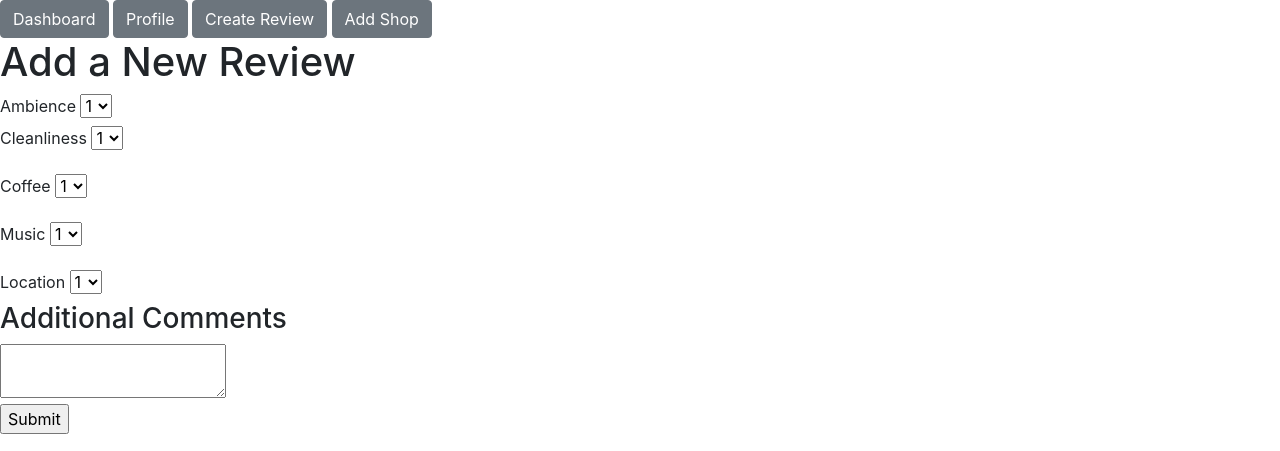
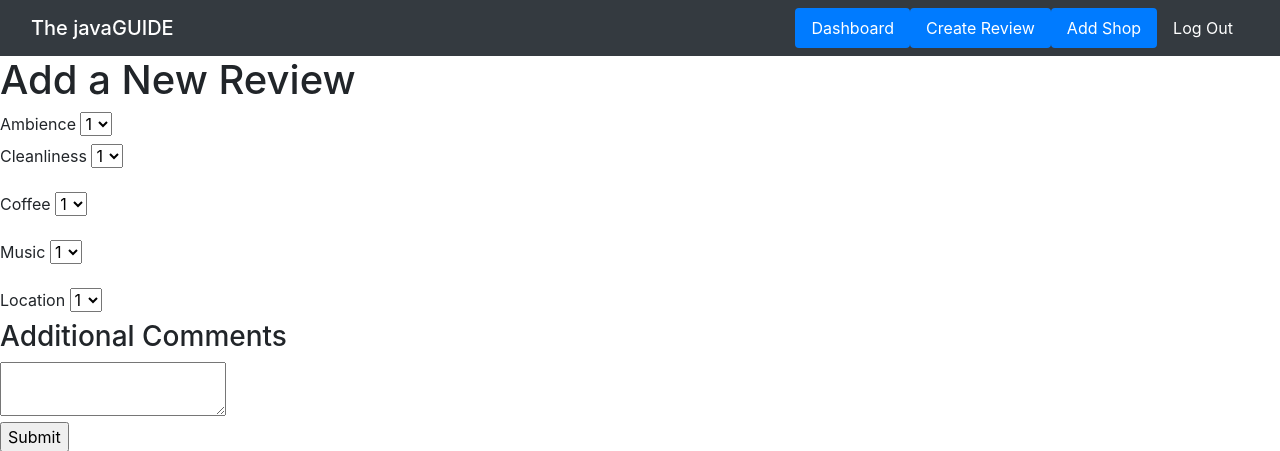
Before and after one commit to whitchakara/thejavaguide, a Django app: page /reviews/create in a window 1280 px wide. Shown: the top 451 px of the page. Run offline with Django 3.2, Linux system fonts and the light colour scheme; some libraries are stand-ins or nearby versions.

Commit message:
added css

```diff
--- a/java_app/templates/addreview.html
+++ b/java_app/templates/addreview.html
@@ -13,11 +13,19 @@
     <title>javaReview Create</title>
 </head>
 <body>
+    <nav class="navbar navbar-expand-lg navbar-light bg-dark">
+        <div class="container-fluid">
+            <span class="navbar-brand mb-0 h3 text-white" href="/">The javaGUIDE</span>
+            <ul class="nav nav-pills nav-fill justify-content-end">
+                <li class="nav-item"><a href="/dashboard" class="nav-link text-white active">Dashboard</a></li>
+                <li class="nav-item"><a href="/reviews/create" class="nav-link text-white active">Create Review</a></li>
+                <li class="nav-item"><a href="/shops/add" class="nav-link text-white active">Add Shop</a></li>
+                <li class="nav-item"><a href="/logout" class="nav-link text-white">Log Out</a></li>
+            </ul>
+        </div>
+    </nav>
     <div class="wrapper">
-        <a href="/dashboard" class="btn btn-secondary">Dashboard</a>
-        <a href="" class="btn btn-secondary">Profile</a>
-        <a href="/reviews/create" class="btn btn-secondary">Create Review</a>
-        <a href="/add" class="btn btn-secondary">Add Shop</a>
+
 
     <div class="javareview">
         <h1>Add a New Review</h1>
```
Also changed, not shown: java_app/templates/editreview.html (+19 -1 lines).
